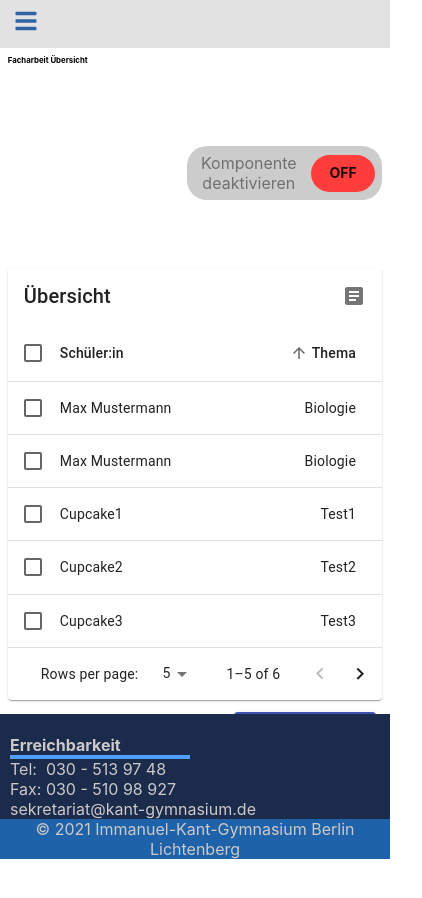
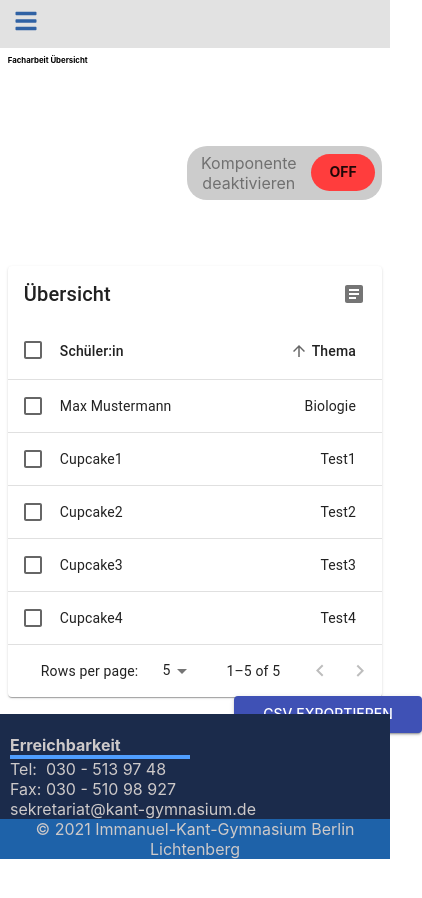
Before and after one commit to Doubrixel/digitalisierung-at-school, a React (Create React App) app in the folder frontend/: page /admin/facharbeit in a window 390 px wide. Shown: the top 898 px of the page, 422 px wide, since content can reach past the window. Built offline with nearby package versions, Linux system fonts and the light colour scheme.

Commit message:
UebersichtAdminFA

```diff
--- /dev/null
+++ b/frontend/src/components/Buttons/CreateCSVButton.tsx
@@ -0,0 +1,15 @@
+import React from 'react';
+import { Button } from '@material-ui/core';
+
+function CreateCSVButton(
+  {
+    onClick, style,
+  }: { onClick: any, style: object },
+) {
+  return (
+    <Button style={style} variant="contained" color="primary" onClick={onClick}>
+      CSV exportieren
+    </Button>
+  );
+}
+export default CreateCSVButton;
--- a/frontend/src/components/ReusableComponents/TableUebersichtFA.tsx
+++ b/frontend/src/components/ReusableComponents/TableUebersichtFA.tsx
@@ -52,7 +52,6 @@ const rows = [
   createData('Cupcake2', 'Test2', 'Lehrkraft3', '3Lehrkraft2'),
   createData('Cupcake3', 'Test3', 'Lehrkraft4', '4Lehrkraft2'),
   createData('Cupcake4', 'Test4', 'Lehrkraft5', '5Lehrkraft2'),
-  createData('Max Mustermann', 'Biologie', 'Lehrkraft1', '1Lehrkraft'),
 ];
 
 function descendingComparator<T>(a: T, b: T, orderBy: keyof T) {
--- a/frontend/src/pages/admin/AdminFacharbeitPage.css
+++ b/frontend/src/pages/admin/AdminFacharbeitPage.css
@@ -34,8 +34,8 @@
 }
 
 #ButtonUebersichtFA{
-  grid-column-start: 9;
-  grid-column-end: 11;
+  grid-column-start: 8;
+  grid-column-end: 10;
   grid-row-start: 10;
   margin-left: 40px;
 }
@@ -109,8 +109,8 @@
   }
 
   #ButtonUebersichtFA{
-    grid-column-start: 8;
-    grid-column-end: 10;
+    grid-column-start: 7;
+    grid-column-end: 9;
     grid-row-start: 9;
     margin-top: 4vh;
   }
@@ -157,7 +157,7 @@
     grid-column-start: 4;
     grid-column-end: 8;
     grid-row-start: 8;
-    margin-top: 4vh;
+    margin-top: 5vh;
     margin-left: 10vw;
   }
 }
@@ -195,7 +195,7 @@
     grid-column-start: 3;
     grid-column-end: 5;
     grid-row-start: 9;
-    margin-top: 6vh;
+    margin-top: 7vh;
   }
 
 }
--- a/frontend/src/pages/admin/AdminFacharbeitPage.tsx
+++ b/frontend/src/pages/admin/AdminFacharbeitPage.tsx
@@ -6,11 +6,15 @@ import React from 'react';
 import './AdminFacharbeitPage.css';
 import ComponentToggleButton from '../../components/Buttons/ComponentToggleButton';
 import TableUebersichtFA from '../../components/ReusableComponents/TableUebersichtFA';
-import CreatePDFButton from '../../components/Buttons/CreatePDFButton';
+import CreateCSVButton from '../../components/Buttons/CreateCSVButton';
 
 function AdminFacharbeitPage() {
-  const handleGeneratePDF = () => {
+  const verticalComponentDistance = '1vh';
 
+  const handleGenerateCSV = () => {
+    alert('csv generiert...');
+    const csv = {};
+    console.log(csv.toString());
   };
   const handleComponentActivation = () => {
 
@@ -30,7 +34,7 @@ function AdminFacharbeitPage() {
         <TableUebersichtFA />
       </div>
       <div id="ButtonUebersichtFA">
-        <CreatePDFButton style={{ marginTop: '2vh' }} onClick={handleGeneratePDF} />
+        <CreateCSVButton style={{ marginTop: verticalComponentDistance, width: '18vw', minWidth: '188px' }} onClick={handleGenerateCSV} />
       </div>
     </div>
   );
```
